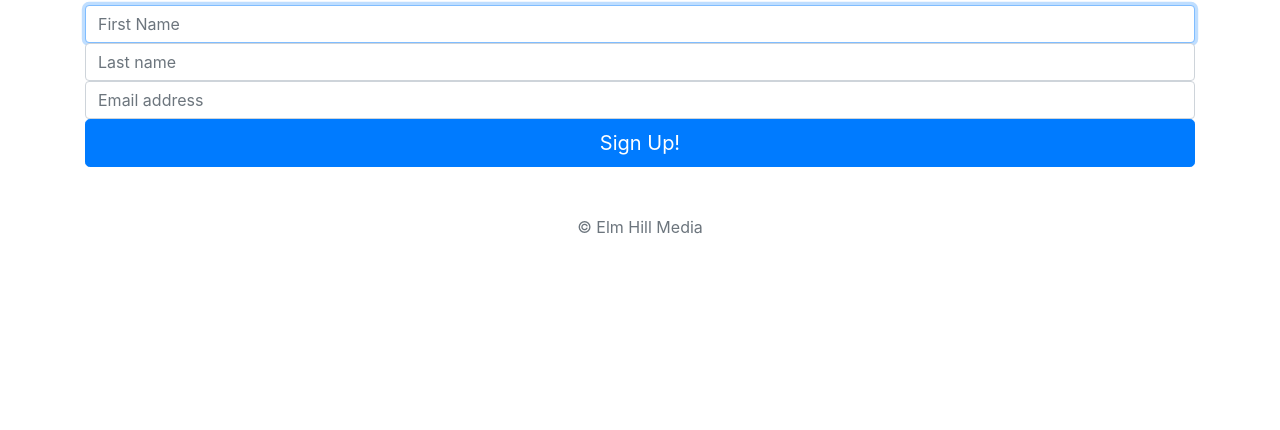
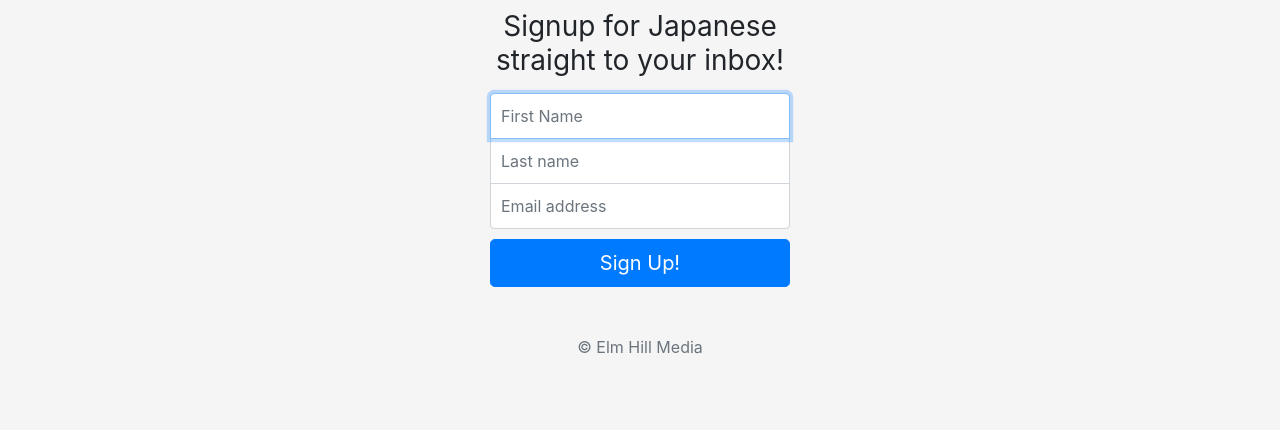
Before and after one commit to boogeybum/Jp_WotD, a plain HTML site: page index.html in a window 1280 px wide. Shown: the part 622-1052 px from the top of the page. Before the commit the page ends 877 px from the top, so only its background shows below. Drawn offline with nearby package versions, Linux system fonts and the light colour scheme.

Commit message:
Add style for form. Change link to styles.css

```diff
--- a/assets/css/styles.css
+++ b/assets/css/styles.css
@@ -0,0 +1,48 @@
+html,
+body {
+  width: 100%;
+}
+
+body {
+  display: -ms-flexbox;
+  display: flex;
+  -ms-flex-align: center;
+  align-items: center;
+  padding-top: 40px;
+  padding-bottom: 40px;
+  background-color: #f5f5f5;
+}
+
+.form-signin {
+  width: 100%;
+  max-width: 330px;
+  padding: 15px;
+  margin: auto;
+}
+.form-signin .checkbox {
+  font-weight: 400;
+}
+.form-signin .form-control {
+  position: relative;
+  box-sizing: border-box;
+  height: auto;
+  padding: 10px;
+  font-size: 16px;
+}
+.form-signin .form-control:focus {
+  z-index: 2;
+}
+.top {
+  margin-bottom: -1px;
+  border-bottom-right-radius: 0;
+  border-bottom-left-radius: 0;
+}
+.middle {
+  border-radius: 0;
+  margin-bottom: -1px;
+}
+.bottom {
+  margin-bottom: 10px;
+  border-top-left-radius: 0;
+  border-top-right-radius: 0;
+}
--- a/index.html
+++ b/index.html
@@ -7,7 +7,7 @@
 
   <link rel="stylesheet" href="https://stackpath.bootstrapcdn.com/bootstrap/4.5.0/css/bootstrap.min.css" integrity="sha384-9aIt2nRpC12Uk9gS9baDl411NQApFmC26EwAOH8WgZl5MYYxFfc+NcPb1dKGj7Sk" crossorigin="anonymous">
 
-  <link rel="stylesheet" href="/assets/css/styles.css">
+  <link rel="stylesheet" href="assets/css/styles.css">
   <title>Word of the Day | Japanese</title>
 </head>
 <body class="text-center">
```
